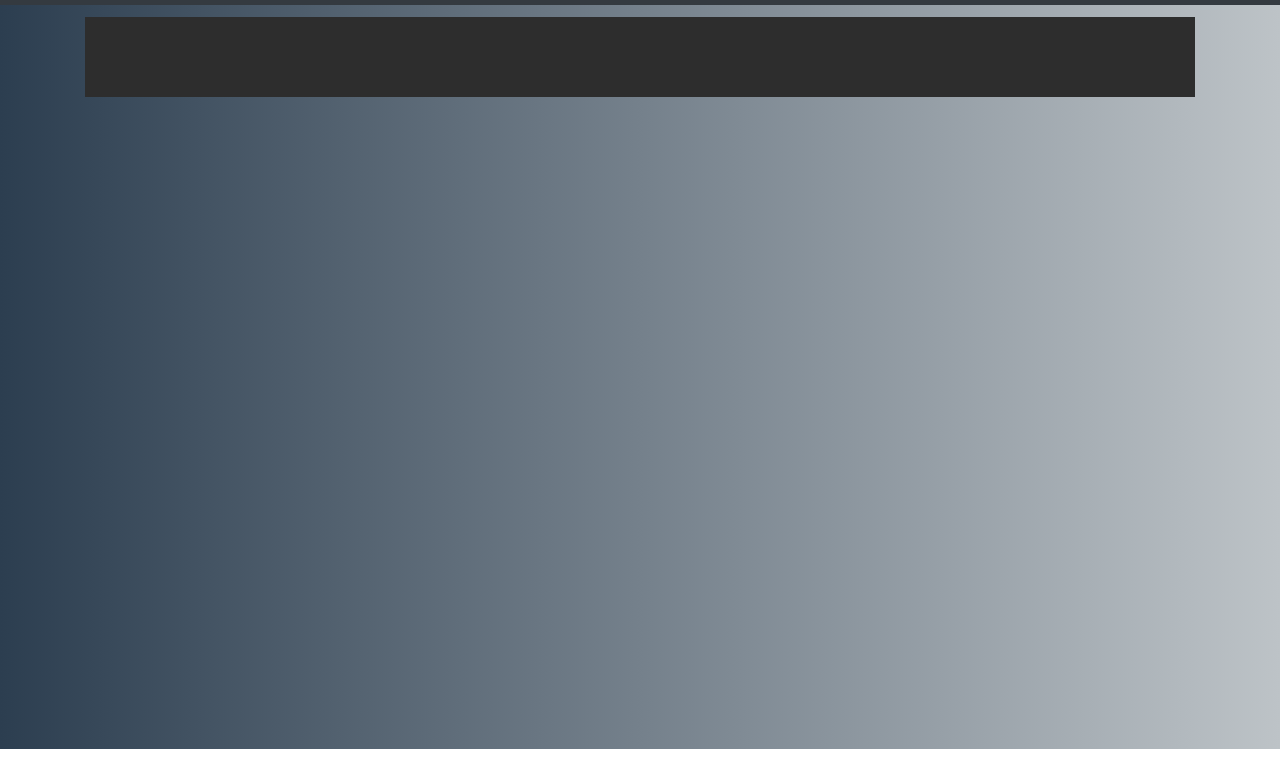
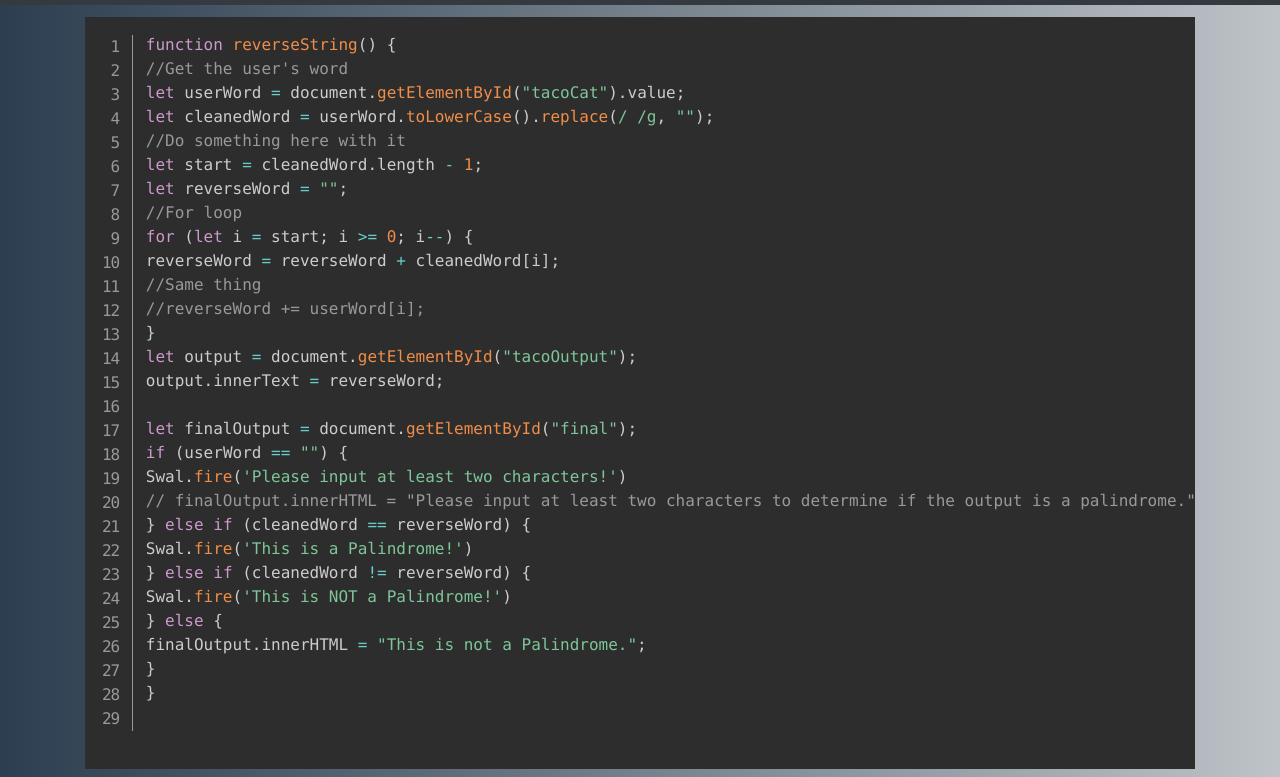
Before and after one commit to tannerroymartin/TacoCat, a plain HTML site: page code.html in a window 1280 px wide. Shown: the part 51-828 px from the top of the page. Before the commit the page ends 800 px from the top, so only its background shows below. Drawn offline with nearby package versions, Linux system fonts and the light colour scheme.

Commit message:
put links

```diff
--- a/code.html
+++ b/code.html
@@ -44,7 +44,8 @@
                         </li>
                         <li class="nav-item">
                             <!--GitHub link here-->
-                            <a class="nav-link" href="https://github.com/" target="_blank">Get The Code</a>
+                            <a class="nav-link" href="https://github.com/tannerroymartin/TacoCat" target="_blank">Get
+                                The Code</a>
                         </li>
                         <li class="nav-item">
                             <a class="nav-link" href="https://eloquent-poincare-c5d960.netlify.app/" target="_blank">My
@@ -57,8 +58,35 @@
         <div class="container">
             <div class="row">
                 <div class="col">
-                    <pre class="line-numbers">
-                        <code class="language-javascript"></code>
+                    <pre class="line-numbers"><code class="language-javascript">function reverseString() {
+//Get the user's word
+let userWord = document.getElementById("tacoCat").value;
+let cleanedWord = userWord.toLowerCase().replace(/ /g, "");
+//Do something here with it
+let start = cleanedWord.length - 1;
+let reverseWord = "";
+//For loop
+for (let i = start; i >= 0; i--) {
+reverseWord = reverseWord + cleanedWord[i];
+//Same thing
+//reverseWord += userWord[i];
+}
+let output = document.getElementById("tacoOutput");
+output.innerText = reverseWord;
+
+let finalOutput = document.getElementById("final");
+if (userWord == "") {
+Swal.fire('Please input at least two characters!')
+// finalOutput.innerHTML = "Please input at least two characters to determine if the output is a palindrome."
+} else if (cleanedWord == reverseWord) {
+Swal.fire('This is a Palindrome!')
+} else if (cleanedWord != reverseWord) {
+Swal.fire('This is NOT a Palindrome!')
+} else {
+finalOutput.innerHTML = "This is not a Palindrome.";
+}
+}
+                        </code>
                     </pre>
                 </div>
             </div>
--- a/js/site.js
+++ b/js/site.js
@@ -25,7 +25,6 @@ function reverseString() {
     } else {
         finalOutput.innerHTML = "This is not a Palindrome.";
     }
-
 }
 
 
```
Also changed, not shown: app.html (+1 -1 lines), index.html (+1 -1 lines).
